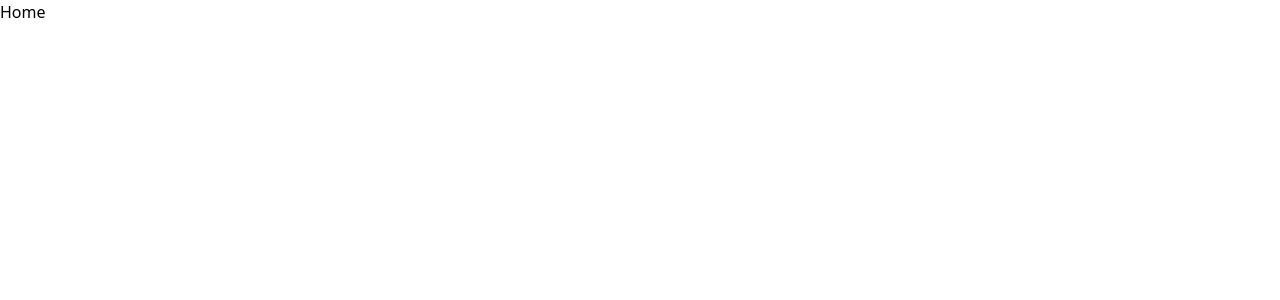
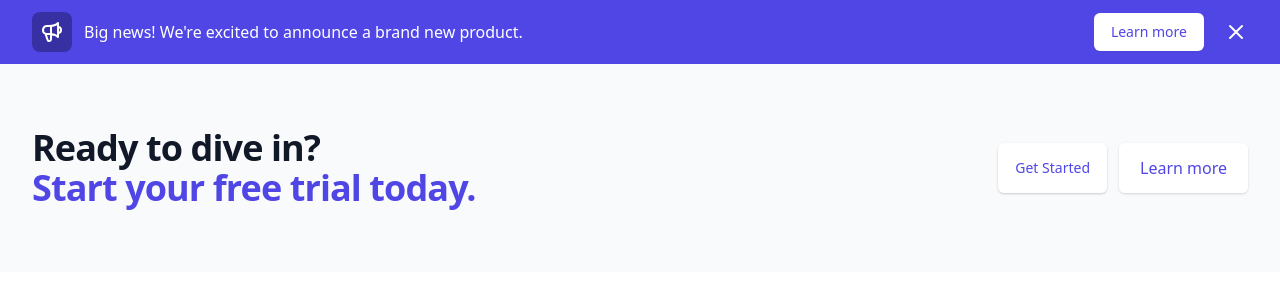
Before and after one commit to ekosutrisno/file-manager-app, a Vue app: page / in a window 1280 px wide. Shown: the top 300 px of the page. Built offline with nearby package versions, Linux system fonts and the light colour scheme.

Commit message:
update: add new page and layouts

```diff
--- a/src/components/Tables.vue
+++ b/src/components/Tables.vue
@@ -10,7 +10,7 @@
                 <th scope="col" class="px-6 py-3 text-left text-xs font-medium text-gray-500 uppercase tracking-wider">
                   Folder
                 </th>
-                <th scope="col" class="px-6 py-3 text-left text-xs font-medium text-gray-500 uppercase tracking-wider">
+                <th scope="col" class="px-6 hidden md:block py-3 text-left text-xs font-medium text-gray-500 uppercase tracking-wider">
                   Status
                 </th>
                 <th scope="col" class="relative px-6 py-3">
@@ -39,7 +39,7 @@
                     </div>
                   </div>
                 </td>
-                <td class="px-6 py-4 whitespace-nowrap">
+                <td class="px-6 py-4 hidden md:block whitespace-nowrap">
                   <span class="px-2 inline-flex text-xs leading-5 font-semibold rounded-full bg-green-100 text-green-800">
                     Active
                   </span>
--- a/src/views/HomePage.vue
+++ b/src/views/HomePage.vue
@@ -1,15 +1,64 @@
+<!-- This example requires Tailwind CSS v2.0+ -->
 <template>
-   <div>
-         Home
-   </div>
+  <div class="bg-indigo-600">
+    <div class="max-w-7xl mx-auto py-3 px-3 sm:px-6 lg:px-8">
+      <div class="flex items-center justify-between flex-wrap">
+        <div class="w-0 flex-1 flex items-center">
+          <span class="flex p-2 rounded-lg bg-indigo-800">
+            <svg xmlns="http://www.w3.org/2000/svg" aria-hidden="true" class="h-6 w-6 text-white" fill="none" viewBox="0 0 24 24" stroke="currentColor">
+               <path stroke-linecap="round" stroke-linejoin="round" stroke-width="2" d="M11 5.882V19.24a1.76 1.76 0 01-3.417.592l-2.147-6.15M18 13a3 3 0 100-6M5.436 13.683A4.001 4.001 0 017 6h1.832c4.1 0 7.625-1.234 9.168-3v14c-1.543-1.766-5.067-3-9.168-3H7a3.988 3.988 0 01-1.564-.317z" />
+            </svg>
+          </span>
+          <p class="ml-3 font-medium text-white truncate">
+            <span class="md:hidden">
+              We announced a new product!
+            </span>
+            <span class="hidden md:inline">
+              Big news! We're excited to announce a brand new product.
+            </span>
+          </p>
+        </div>
+        <div class="order-3 mt-2 flex-shrink-0 w-full sm:order-2 sm:mt-0 sm:w-auto">
+          <button class="flex items-center justify-center px-4 py-2 border border-transparent rounded-md shadow-sm text-sm font-medium text-indigo-600 bg-white hover:bg-indigo-50">
+            Learn more
+          </button>
+        </div>
+        <div class="order-2 flex-shrink-0 sm:order-3 sm:ml-3">
+          <button type="button" class="-mr-1 flex p-2 rounded-md hover:bg-indigo-500 focus:outline-none focus:ring-2 focus:ring-white sm:-mr-2">
+            <span class="sr-only">Dismiss</span>
+            <svg xmlns="http://www.w3.org/2000/svg" aria-hidden="true" class="h-6 w-6 text-white" fill="none" viewBox="0 0 24 24" stroke="currentColor">
+               <path stroke-linecap="round" stroke-linejoin="round" stroke-width="2" d="M6 18L18 6M6 6l12 12" />
+            </svg>
+          </button>
+        </div>
+      </div>
+    </div>
+  </div>
+  <div class="bg-gray-50">
+    <div class="max-w-7xl mx-auto py-12 px-4 sm:px-6 lg:py-16 lg:px-8 lg:flex lg:items-center lg:justify-between">
+      <h2 class="text-3xl font-extrabold tracking-tight text-gray-900 sm:text-4xl">
+        <span class="block">Ready to dive in?</span>
+        <span class="block text-indigo-600">Start your free trial today.</span>
+      </h2>
+      <div class="mt-8 flex lg:mt-0 lg:flex-shrink-0">
+        <div class="inline-flex rounded-md shadow">
+          <router-link to="/u/login" class="flex items-center justify-center px-4 py-2 border border-transparent rounded-md shadow-sm text-sm font-medium text-indigo-600 bg-white hover:bg-indigo-50">
+            Get Started
+          </router-link>
+        </div>
+        <div class="ml-3 inline-flex rounded-md shadow">
+          <a href="#" class="inline-flex items-center justify-center px-5 py-3 border border-transparent text-base font-medium rounded-md text-indigo-600 bg-white hover:bg-indigo-50">
+            Learn more
+          </a>
+        </div>
+      </div>
+    </div>
+  </div>
+
 </template>
 
 <script>
+
 export default {
-   setup () {
-
-
-      return {}
-   }
 }
 </script>
--- a/src/views/LoginPage.vue
+++ b/src/views/LoginPage.vue
@@ -1,15 +1,75 @@
 <template>
-   <div>
-         LOGIN
-   </div>
+  <div class="min-h-screen flex items-center justify-center bg-gray-50 py-12 px-4 sm:px-6 lg:px-8">
+    <div class="max-w-md w-full space-y-8">
+      <div>
+        <img class="mx-auto h-12 w-auto" src="https://tailwindui.com/img/logos/workflow-mark-indigo-600.svg" alt="Workflow" />
+        <h2 class="mt-6 text-center text-3xl font-extrabold text-gray-900">
+          Sign in to your account
+        </h2>
+        <p class="mt-2 text-center text-sm text-gray-600">
+          Or
+          {{ ' ' }}
+          <a href="#" class="font-medium text-indigo-600 hover:text-indigo-500">
+            start your 14-day free trial
+          </a>
+        </p>
+      </div>
+      <form class="mt-8 space-y-6" @submit.prevent="login">
+        <input type="hidden" name="remember" value="true" />
+        <div class="rounded-md shadow-sm -space-y-px">
+          <div>
+            <label for="email-address" class="sr-only">Email address</label>
+            <input id="email-address" name="email" type="email" autocomplete="email" required class="appearance-none rounded-none relative block w-full px-3 py-2 border border-gray-300 placeholder-gray-500 text-gray-900 rounded-t-md focus:outline-none focus:ring-indigo-500 focus:border-indigo-500 focus:z-10 sm:text-sm" placeholder="Email address" />
+          </div>
+          <div>
+            <label for="password" class="sr-only">Password</label>
+            <input id="password" name="password" type="password" autocomplete="current-password" class="appearance-none rounded-none relative block w-full px-3 py-2 border border-gray-300 placeholder-gray-500 text-gray-900 rounded-b-md focus:outline-none focus:ring-indigo-500 focus:border-indigo-500 focus:z-10 sm:text-sm" placeholder="Password" />
+          </div>
+        </div>
+
+        <div class="flex items-center justify-between">
+          <div class="flex items-center">
+            <input id="remember_me" name="remember_me" type="checkbox" class="h-4 w-4 text-indigo-600 focus:ring-indigo-500 border-gray-300 rounded" />
+            <label for="remember_me" class="ml-2 block text-sm text-gray-900">
+              Remember me
+            </label>
+          </div>
+
+          <div class="text-sm">
+            <a href="#" class="font-medium text-indigo-600 hover:text-indigo-500">
+              Forgot your password?
+            </a>
+          </div>
+        </div>
+
+        <div>
+          <button type="submit" class="group relative w-full flex justify-center py-2 px-4 border border-transparent text-sm font-medium rounded-md text-white bg-indigo-600 hover:bg-indigo-700 focus:outline-none focus:ring-2 focus:ring-offset-2 focus:ring-indigo-500">
+            <span class="absolute left-0 inset-y-0 flex items-center pl-3">
+               <svg xmlns="http://www.w3.org/2000/svg" class="h-5 w-5 text-indigo-500 group-hover:text-indigo-400" aria-hidden="true"  fill="none" viewBox="0 0 24 24" stroke="currentColor">
+                  <path stroke-linecap="round" stroke-linejoin="round" stroke-width="2" d="M12 15v2m-6 4h12a2 2 0 002-2v-6a2 2 0 00-2-2H6a2 2 0 00-2 2v6a2 2 0 002 2zm10-10V7a4 4 0 00-8 0v4h8z" />
+               </svg>
+            </span>
+            Sign in
+          </button>
+        </div>
+      </form>
+    </div>
+  </div>
 </template>
 
-<script>
-export default {
-   setup () {
+<script>import { useRouter } from "vue-router";
 
 
-      return {}
+export default {
+   setup(){
+      const router = useRouter();
+
+      const login = ()=>{
+         router.push('/u/dashboard')
+      }
+      return{
+         login
+      }
    }
 }
 </script>
```
